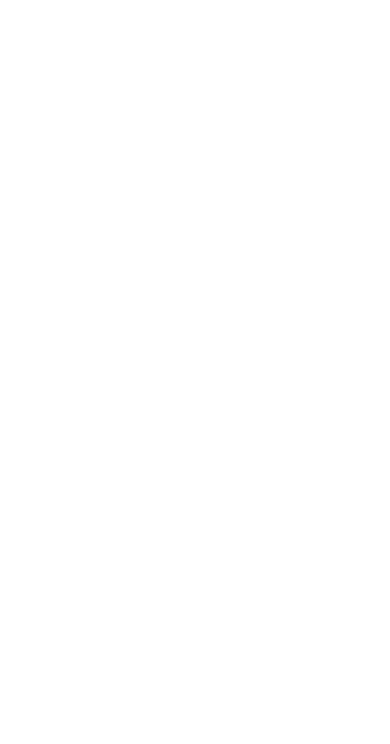
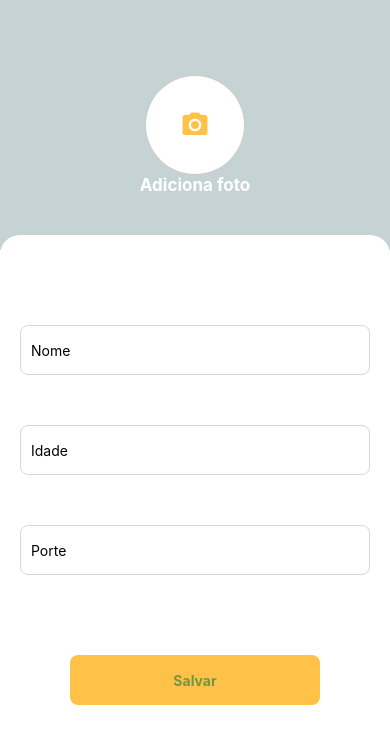
Before and after one commit to RgMellon/Nanny-Pet, a React Native app: screen / in a window 390 px wide. Shown: the top 744 px of the page. Built offline with nearby package versions, Linux system fonts and the light colour scheme.

Commit message:
fix css CadPet

```diff
--- a/App.js
+++ b/App.js
@@ -10,5 +10,5 @@ import CadAnfi from "./src/pages/CadAnfi";
 import CadPet from "./src/pages/CadPet";
 
 export default function App() {
-  return <CadAnfi />;
+  return <CadPet />;
 }
--- a/src/pages/CadPet/index.js
+++ b/src/pages/CadPet/index.js
@@ -1,5 +1,5 @@
 import React from "react";
-import { Alert, TextInput, TouchableOpacity, Text } from "react-native";
+import { Alert } from "react-native";
 import { MaterialIcons } from "@expo/vector-icons";
 import * as S from "./styles";
 
--- a/src/pages/CadPet/styles.js
+++ b/src/pages/CadPet/styles.js
@@ -8,7 +8,7 @@ export const Container = styled.ScrollView`
 export const ContentImage = styled.View`
   background: #c6d3d5;
   width: 100%;
-  height: 200px;
+  height: 250px;
   justify-content: center;
   align-items: center;
 `;
@@ -31,8 +31,8 @@ export const Title = styled.Text`
 `;
 
 export const TextInput = styled.TextInput`
-  height: 40px;
-  width: 320px;
+  height: 50px;
+  width: 100%;
   border-radius: 8px;
   margin-top: 50px;
   padding: 10px;
```
Lines whose indentation alone changed are shown as unchanged.
